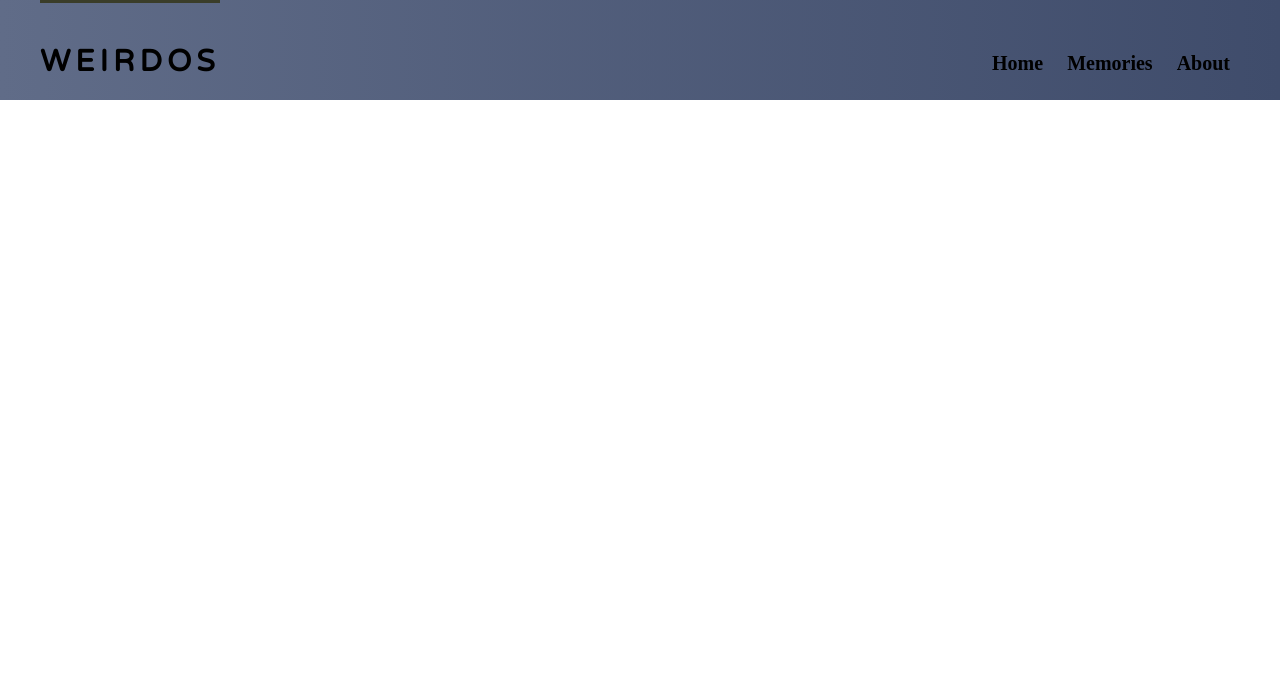
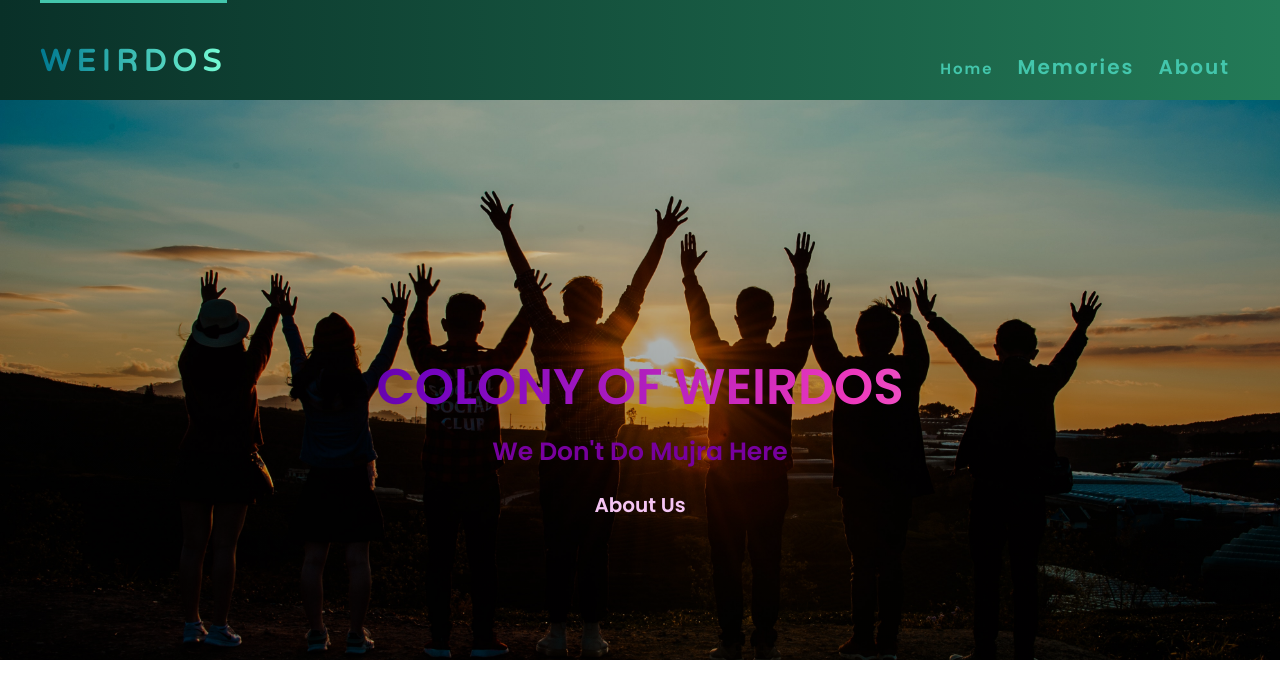
Before and after one commit to chandrasekhar2039/Weirdos, a plain HTML site: page index.html in a window 1280 px wide. Drawn offline with Linux system fonts and the light colour scheme.

Commit message:
home page updated

```diff
--- a/css/style-abt.css
+++ b/css/style-abt.css
@@ -20,6 +20,81 @@ time, mark, audio, video {
 	font: inherit;
 	vertical-align: baseline;
 }
+*{
+  margin: 0;
+  padding: 0;
+}
+.logo{
+  text-height: 20px;
+    letter-spacing: 5px;
+    text-decoration: none;
+    color: black;
+    font-weight: 900;
+  font-size: 30px;
+  border-top: 3px solid #3a3d29;
+  margin-right: 40px;
+  margin-left: 40px;
+  position: relative;
+  padding-top: 40px;
+  font-family: 'Varela Round', sans-serif;
+  transition: color 0.5s ease-in-out 0s;
+  transition: font-size 0.5s ease-in-out 0s;
+  transition: transform 1s;
+  transform-style: preserve-3d;
+ }
+ ul{
+  list-style-type: none;
+  margin-top: 0px;
+  margin-right: 40px;
+  margin-left: 40px;
+  position: relative;
+  top: 50px;
+
+ }
+ ul li {
+  display: inline-block;
+  margin: 2px 10px ;
+
+
+ }
+ ul li a{
+  font-weight: 900;
+  font-size: 20px;
+  text-decoration: none;
+  color: black;
+  transition: font-size 0.5s ease-in-out 0s;
+  transition: color 0.5s ease 0s;
+
+  font-family: 'Josefin Sans', sans-serif;
+
+ }
+ .cont{
+  display: flex;
+  flex-direction: row;
+  flex-wrap: nowrap;
+  justify-content: space-between;
+  width: 100vw;
+  height: 100px;
+  background: linear-gradient(to right,#606c88,#3f4c6b)
+ }
+ ul li a:hover{
+  font-size: 25px;
+  color: #3d293a;
+
+ }
+ .logo:hover{
+  color:#3d293a;
+  font-size: 40px;
+  transform: rotateX(360deg);
+
+ }
+ .active{
+  font-size:15px;
+ }
+ header{
+  position: fixed;
+ }
+
 /* HTML5 display-role reset for older browsers */
 article, aside, details, figcaption, figure,
 footer, header, hgroup, menu, nav, section {
--- a/css/style-index.css
+++ b/css/style-index.css
@@ -4,19 +4,23 @@
 }
 .logo{
 	text-height: 20px;
-    letter-spacing: 5px;
+    letter-spacing: 6px;
     text-decoration: none;
-    color: black;
+
+    background: linear-gradient(to right,#007991, #78ffd6 );
+	-webkit-text-fill-color: transparent;
+	-webkit-background-clip: text;
     font-weight: 900;
  	font-size: 30px;
- 	border-top: 3px solid #3a3d29;
+ 	border-top: 3px solid #43C6AC;
  	margin-right: 40px;
  	margin-left: 40px;
  	position: relative;
  	padding-top: 40px;
  	font-family: 'Varela Round', sans-serif;
- 	transition: color 0.5s ease-in-out 0s;
- 	transition: font-size 0.5s ease-in-out 0s;
+ 	transition: color 0.5s ease-in-out;
+ 	transition: font-size 0.5s ease-in-out;
+
  }
  ul{
  	list-style-type: none;
@@ -37,9 +41,13 @@
  	font-weight: 900;
  	font-size: 20px;
  	text-decoration: none;
- 	color: black;
- 	transition: font-size 0.5s ease-in-out 0s;
+ 	color: #43C6AC;
+ 	transition: font-size 0.5s ease 0s;
  	transition: color 0.5s ease 0s;
+ 	cursor: pointer;
+ 	letter-spacing: 2px;
+
+ 	font-family: 'Poppins', sans-serif;
 
  }
  .cont{
@@ -49,20 +57,77 @@
  	justify-content: space-between;
  	width: 100vw;
  	height: 100px;
- 	background: linear-gradient(to right,#606c88,#3f4c6b)
+ 	position: fixed;
+ 	background: linear-gradient(to right,#093028,#237A57);
  }
  ul li a:hover{
  	font-size: 25px;
- 	color: #3d293a;
+ 	color: #f4c4f3;
 
  }
  .logo:hover{
  	color:#3d293a;
+ 	font-size: 40px;
+ }
+
+ .active{
+ 	font-size:15px;
+ }
+ .wel{
+ 	position: relative;
+ 	top:100px;
+ 	background-image: linear-gradient(rgba(0,0,0,0.1),rgba(0,0,0,0.4)),url("../img/head.jpg");
+ 	min-height: 70vh;
+ 	background-size: cover;
+ 	background-position: center;
+ 	text-align:center;
 
  }
- .active{
+  .wl{
+ 	height: auto;
+ 	width: auto;
+ 	position: relative;
+ 	top: 250px;
+ }
 
- }
- header{
- 	position: fixed;
- }
+
+.wtt{
+	font-size: 50px;
+	color: white;
+	font-family: 'Poppins', sans-serif;
+
+	text-align: center;
+	text-align-last: : 30px;
+	text-transform: uppercase;
+	background: linear-gradient(to right, #03001e,#7303c0 ,#ec38bc ,#fdeff9);
+	-webkit-text-fill-color: transparent;
+	-webkit-background-clip: text;
+}
+#wt{
+	font-size: 25px;
+	color: #77009e;
+	text-transform: capitalize;
+	transform: translateY(20%);
+	font-family: 'Poppins', sans-serif;
+}
+#w{
+	text-decoration: none;
+	color: #f4c4f3;
+	transform: translateY(40%);
+	font-size:20px;
+	padding: 5px;
+    text-transform: capitalize;
+	transition: font-size 0.65s ease;
+	font-family: 'Poppins', sans-serif;
+}
+#w:hover{
+	font-size:15px;
+}
+.ww{
+	transform: translateY(90%);
+	transition: transform 1s;
+}
+.ww:hover{
+	transform: translateY(100%);
+}
+}
--- a/index.html
+++ b/index.html
@@ -4,6 +4,8 @@
 	<title>Weirdos</title>
 
 	<link href="https://fonts.googleapis.com/css2?family=Varela+Round&display=swap" rel="stylesheet">
+	<link href="https://fonts.googleapis.com/css2?family=Josefin+Sans:ital,wght@1,500&display=swap" rel="stylesheet">
+	<link href="https://fonts.googleapis.com/css2?family=Poppins:wght@600&display=swap" rel="stylesheet">
 	<link href="css/style-index.css" rel="stylesheet">
 </head>
 <body>
@@ -19,13 +21,19 @@
 					<li><a href="about.html">About</a></li>
 				</ul>
 			</div>
+		</div>
 
+	</header>
+	<div class="wel">
+		<div class="wl">
+			<h1 class="wtt">colony of weirdos</h1>
+		    <h3 id="wt">we don't do mujra here</h3>
+		    <h3 class="ww"><a href="about.html" id="w">about us</a></h3>
+		</div>
 
-		</div>
-	</header>
-	<div class="img">
 
 	</div>
 
+
 </body>
 </html>
```
Also changed, not shown: about.html (+18 -1 lines), img/z-32.jpg.
